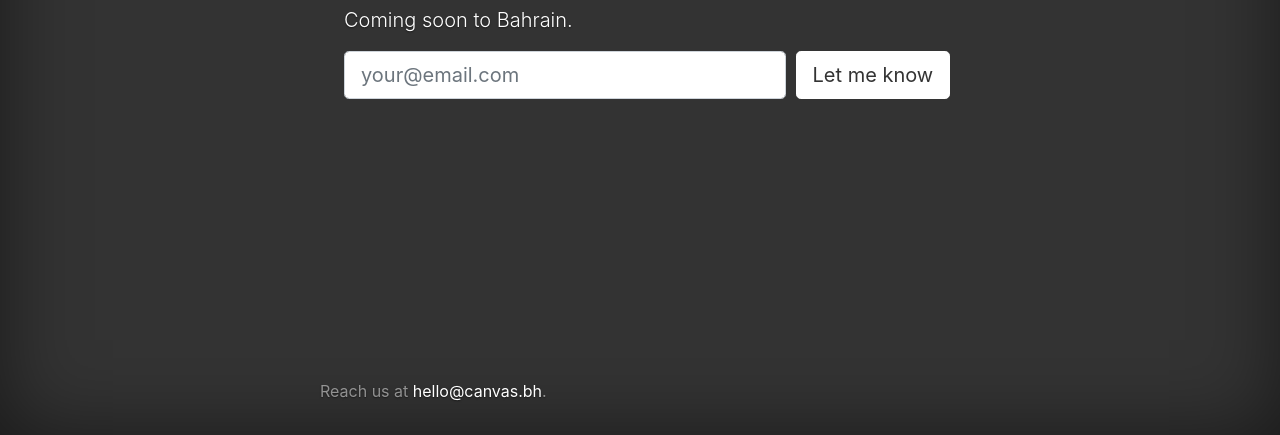
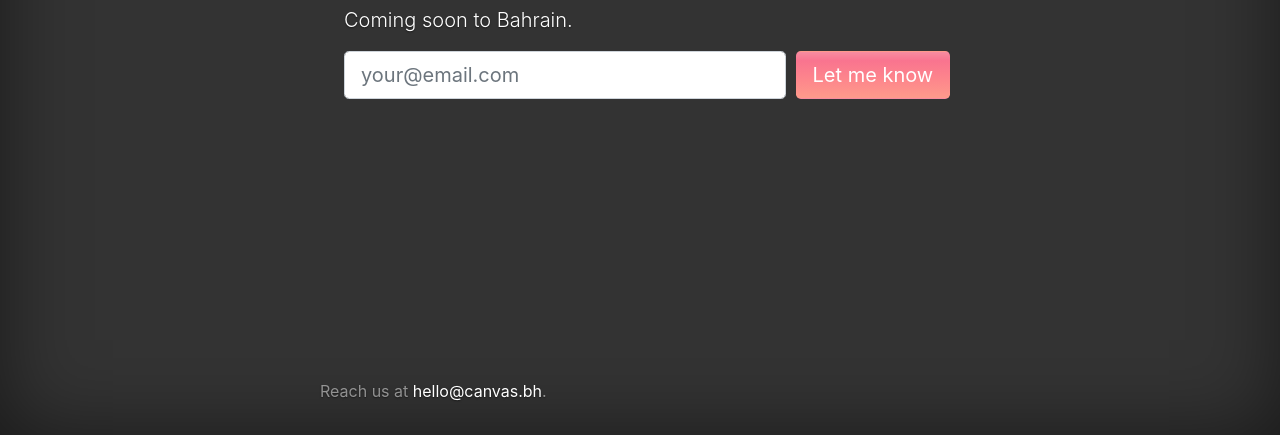
Before and after one commit to canvasbh/landing-page, a plain HTML site: page index.html in a window 1280 px wide. Shown: the part 365-800 px from the top of the page. Drawn offline with nearby package versions, Linux system fonts and the light colour scheme.

Commit message:
Updated button styling

```diff
--- a/cover.css
+++ b/cover.css
@@ -93,6 +93,12 @@ body {
   padding: 0 1.5rem;
 }
 
+.cover .btn-lg {
+  background-image: linear-gradient(to bottom, #f78ca0 0%, #f9748f 19%, #fd868c 60%, #fe9a8b 100%);
+  color: #fff;
+  font-weight: 400;
+}
+
 /*
  * Footer
  */
--- a/index.html
+++ b/index.html
@@ -30,7 +30,7 @@
                 <input type="email" class="form-control form-control-lg" placeholder="your@email.com" name="email">
               </div>
               <div class="col-3">
-                <button type="submit" class="btn btn-lg btn-secondary">Let me know</a>
+                <button type="submit" class="btn btn-lg">Let me know</a>
               </div>
             </div>
           </form>
```
